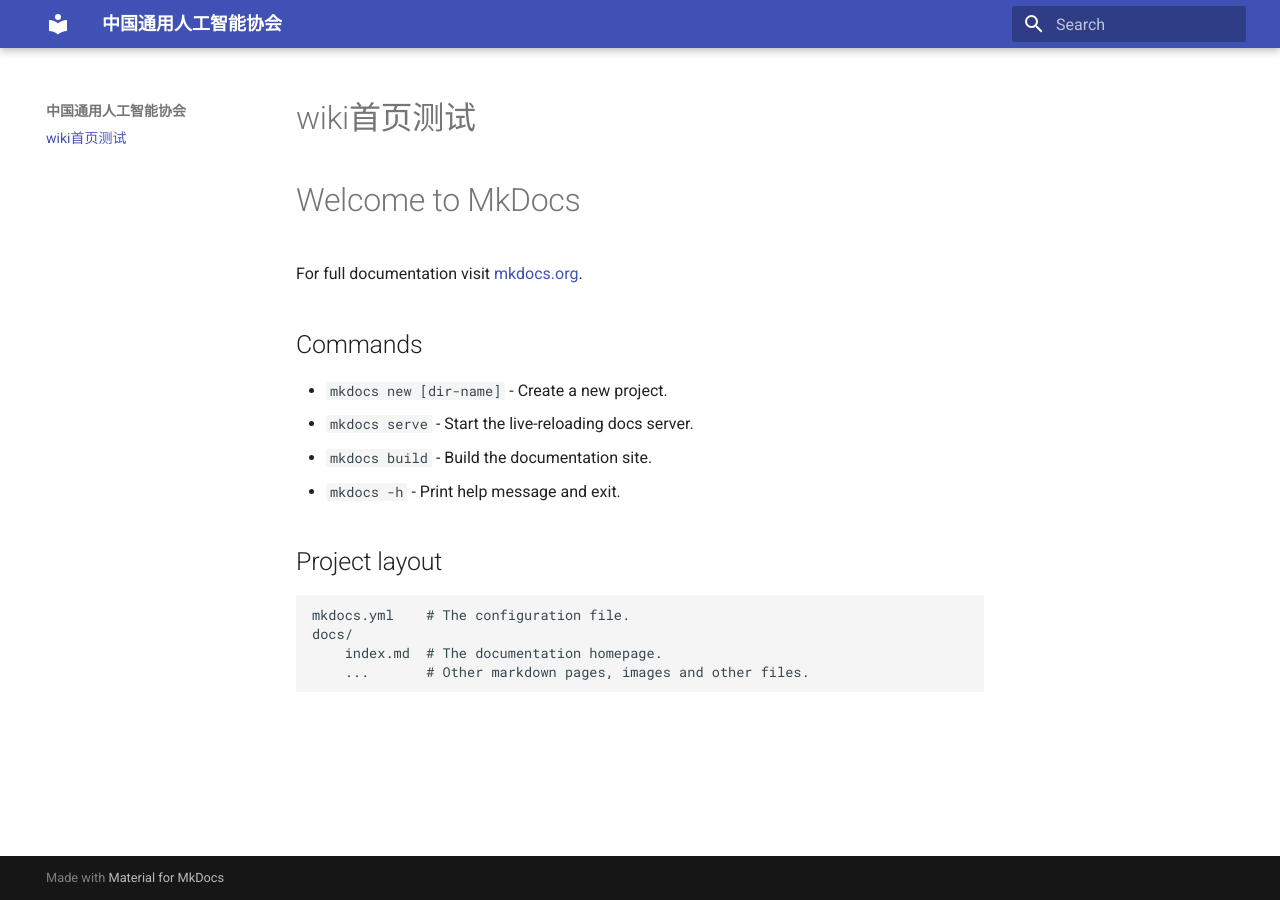
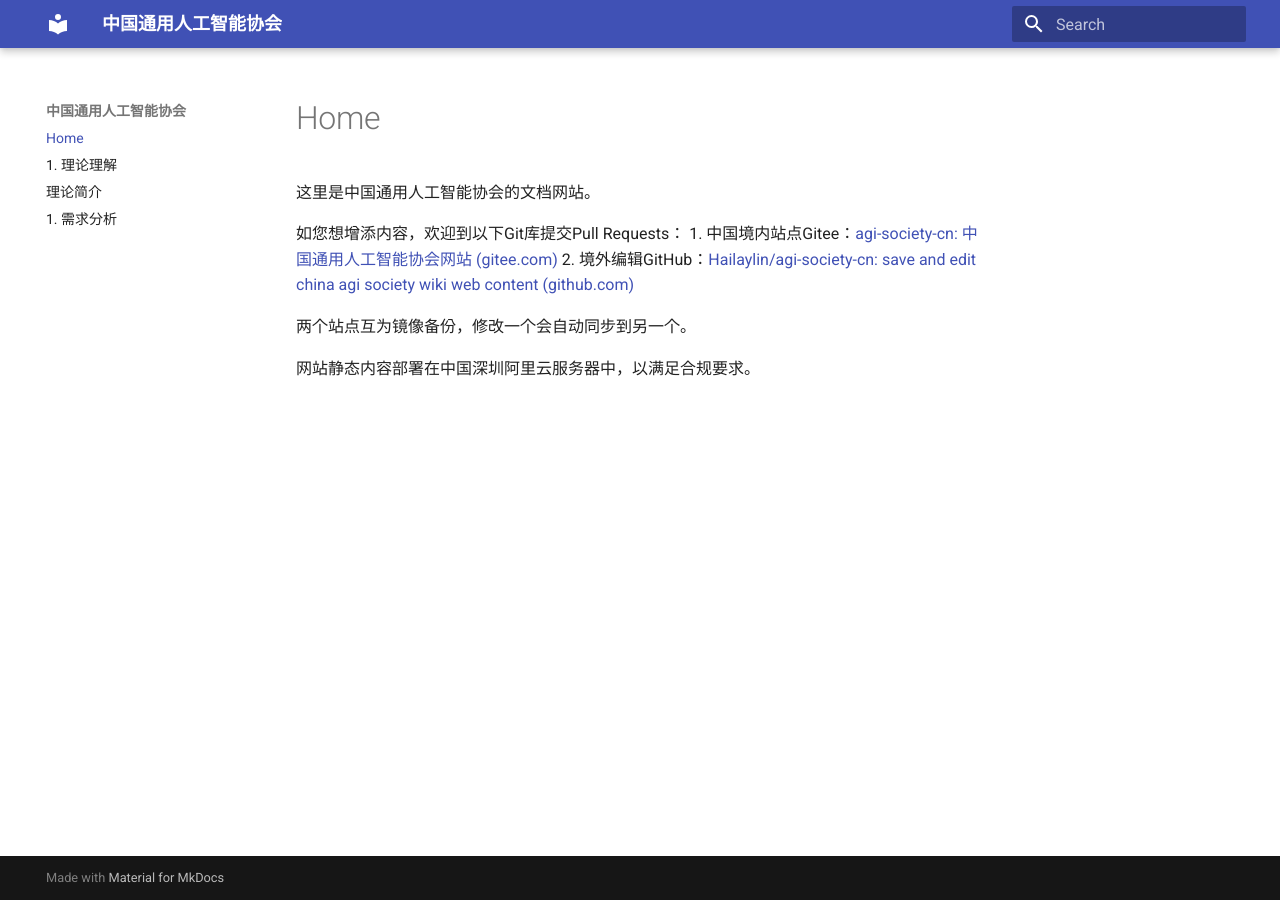
Before and after one commit to Hailaylin/agi-society-cn, an MkDocs documentation site: the page built from docs/index.md, in a window 1280 px wide. Built offline with MkDocs 1.6.1 and Material for MkDocs 9.7.7, drawn with Linux system fonts in a browser that asks for light colours.

Commit message:
📃 docs(docs/): 第一次添加网站描述

```diff
--- a/docs/index.md
+++ b/docs/index.md
@@ -1,19 +1,11 @@
-# wiki首页测试
+这里是中国通用人工智能协会的文档网站。
 
-# Welcome to MkDocs
 
-For full documentation visit [mkdocs.org](https://www.mkdocs.org).
+如您想增添内容，欢迎到以下Git库提交Pull Requests：
+1. 中国境内站点Gitee：[agi-society-cn: 中国通用人工智能协会网站 (gitee.com)](https://gitee.com/Hailay/agi-society-cn)
+2. 境外编辑GitHub：[Hailaylin/agi-society-cn: save and edit china agi society wiki web content (github.com)](https://github.com/Hailaylin/agi-society-cn)
 
-## Commands
+两个站点互为镜像备份，修改一个会自动同步到另一个。
 
-* `mkdocs new [dir-name]` - Create a new project.
-* `mkdocs serve` - Start the live-reloading docs server.
-* `mkdocs build` - Build the documentation site.
-* `mkdocs -h` - Print help message and exit.
 
-## Project layout
-
-    mkdocs.yml    # The configuration file.
-    docs/
-        index.md  # The documentation homepage.
-        ...       # Other markdown pages, images and other files.
+网站静态内容部署在中国深圳阿里云服务器中，以满足合规要求。
--- /dev/null
+++ b/docs/学习资源链接.md
@@ -0,0 +1,3 @@
+# 1. 理论理解
+# 2. 编码实现
+## 2.1. 最经典版本实现：1.5.8
```
Also changed, not shown: README.md (+12 -0 lines), docs/网站架构.md (added, +19 -0 lines), docs/理论简介.md (added), 1 other file.
